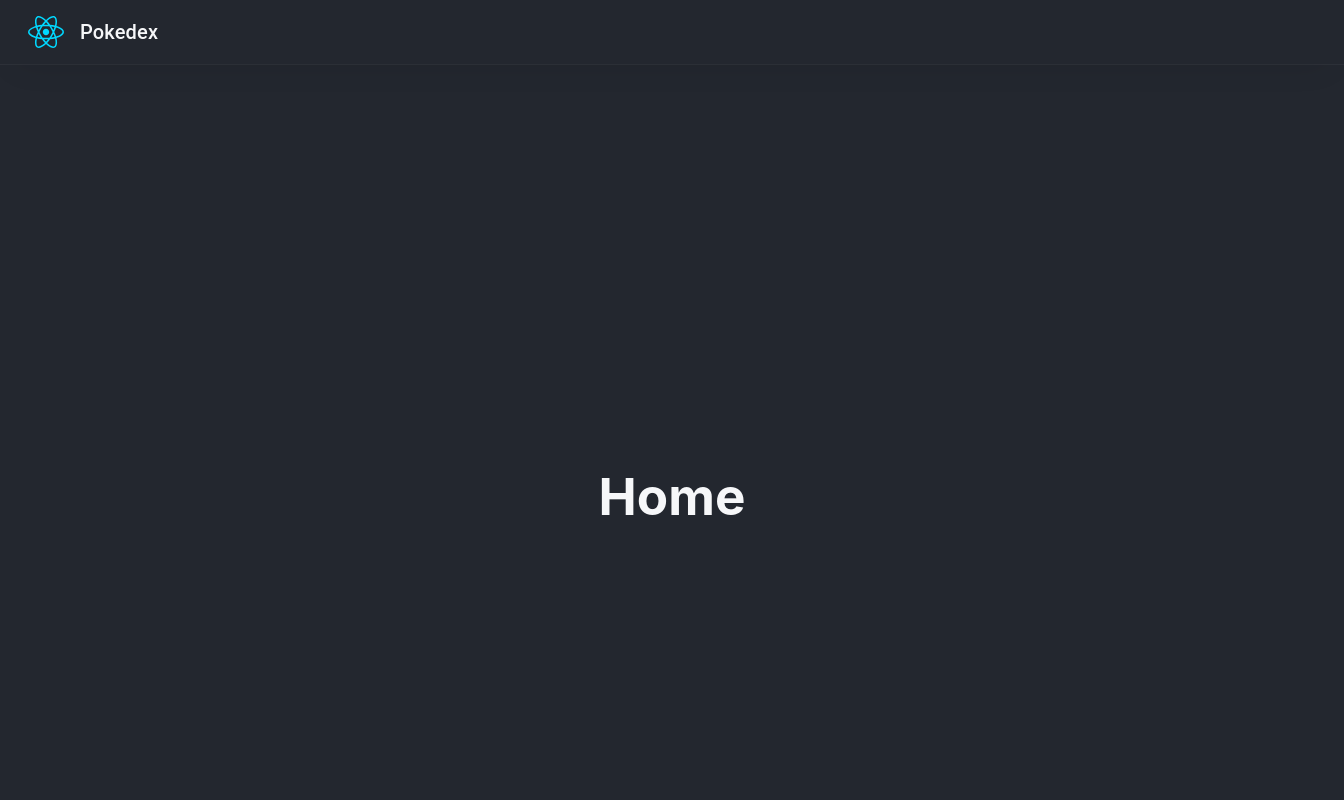
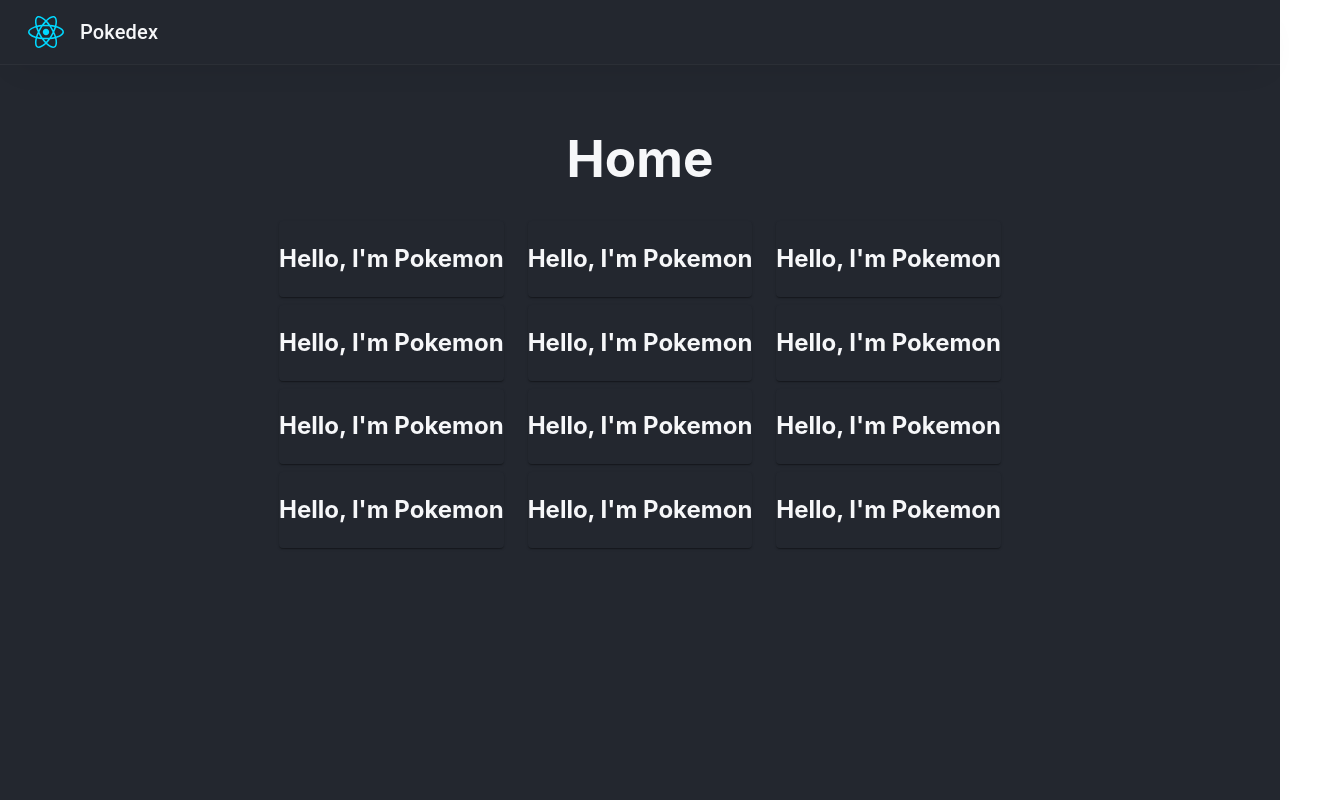
Before and after one commit to Colton-Bassett/reactpokedex, a React (Vite) app: page / in a window 1280 px wide. Shown: the top 800 px of the page, 1344 px wide, since content can reach past the window. Built offline with nearby package versions, Linux system fonts and the light colour scheme.

Commit message:
Fixed styles. Started work on pokemonList for pokemoncards. Fixed issue with page width

```diff
--- a/src/App.module.css
+++ b/src/App.module.css
@@ -1,5 +1,4 @@
 #root {
-  padding: 2rem;
 }
 
 .logo {
@@ -15,13 +14,17 @@
   filter: drop-shadow(0 0 2em #61dafbaa);
 }
 
+.container {
+  min-width: 100vw;
+}
+
 .main {
   display: flex;
   flex-direction: column;
-  justify-content: center;
+
   align-items: center;
   min-height: 100vh;
-  min-width: 100vw;
+  /* min-width: 100vw; */
   padding: 2rem;
   padding-bottom: 5rem;
   background-color: var(--background-color);
--- a/src/App.tsx
+++ b/src/App.tsx
@@ -1,20 +1,21 @@
 import { Suspense } from "react";
-// import "./App.module.css";
-import Pokemon from "./pages/pokemon";
 import { Route, Routes } from "react-router-dom";
-import Home from "./pages/home";
+import { Box } from "@mui/material";
+
 import Nav from "./components/nav";
 import Footer from "./components/footer";
+import Home from "./pages/home";
+import Pokemon from "./pages/pokemon";
+import Admin from "./pages/admin";
+
 import styles from "./App.module.css";
-import Admin from "./pages/admin";
-import { Box } from "@mui/material";
 
 // TODO implement error handling for use API
 // Read React 19 docs
 
 function App() {
   return (
-    <>
+    <Box className={styles.container}>
       <Nav />
       <Box component="main" className={styles.main}>
         <Routes>
@@ -31,7 +32,7 @@ function App() {
         </Routes>
       </Box>
       <Footer />
-    </>
+    </Box>
   );
 }
 
--- /dev/null
+++ b/src/components/pokemonCard.tsx
@@ -0,0 +1,29 @@
+import { Card, Grid2 } from "@mui/material";
+
+export default function PokemonCard() {
+  return (
+    <>
+      {/* <pre>{JSON.stringify(response, null, 2)}</pre> */}
+      <Card
+        sx={{
+          backgroundColor: "var(--background-color)",
+          color: "var(--primary-color)",
+        }}
+      >
+        <h2>Hello, I'm Pokemon</h2>
+      </Card>
+    </>
+  );
+}
+
+export function PokemonList() {
+  return (
+    <>
+      <Grid2
+        container
+        rowSpacing={1}
+        columnSpacing={{ xs: 1, sm: 2, md: 3 }}
+      ></Grid2>
+    </>
+  );
+}
--- a/src/index.css
+++ b/src/index.css
@@ -41,7 +41,6 @@ body {
   margin: 0;
   display: flex;
 
-  min-width: 320px;
   min-height: 100vh;
 }
 
--- a/src/pages/home.module.css
+++ b/src/pages/home.module.css
@@ -7,4 +7,16 @@
   min-width: 100vw;
   padding: 2rem;
   padding-bottom: 5rem; */
+
+  display: flex;
+  flex-direction: column;
+  align-items: center;
+  justify-content: center;
+  width: 100%;
+  max-width: 56rem;
 }
+
+.homeGrid {
+  justify-content: center;
+  align-items: center;
+}
--- a/src/pages/home.tsx
+++ b/src/pages/home.tsx
@@ -1,6 +1,6 @@
-import { Suspense } from "react";
-import Page from "./pokemon";
 import styles from "./home.module.css";
+import PokemonCard from "../components/pokemonCard";
+import { Box, Grid2 } from "@mui/material";
 
 export default function Home() {
   const rows = [
@@ -20,10 +20,22 @@ export default function Home() {
 
   return (
     <>
-      <h1>Home</h1>
-      {/* <Suspense fallback={<Loading />}>
+      <Box className={styles.home}>
+        <h1>Home</h1>
+        {/* <Suspense fallback={<Loading />}>
         <Page />
       </Suspense> */}
+        <Grid2
+          container
+          rowSpacing={1}
+          columnSpacing={{ xs: 1, sm: 2, md: 3 }}
+          className={styles.homeGrid}
+        >
+          {rows.map((p) => (
+            <PokemonCard />
+          ))}
+        </Grid2>
+      </Box>
     </>
   );
 }
--- a/src/pages/pokemon.tsx
+++ b/src/pages/pokemon.tsx
@@ -17,7 +17,7 @@ export default function Pokemon() {
           color: "var(--primary-color)",
         }}
       >
-        <h1>Hello I'm Card</h1>
+        <h3>Hello I'm Card</h3>
       </Card>
     </>
   );
```
Also changed, not shown: 1 other file (tests, documents, lock files or other folders).
